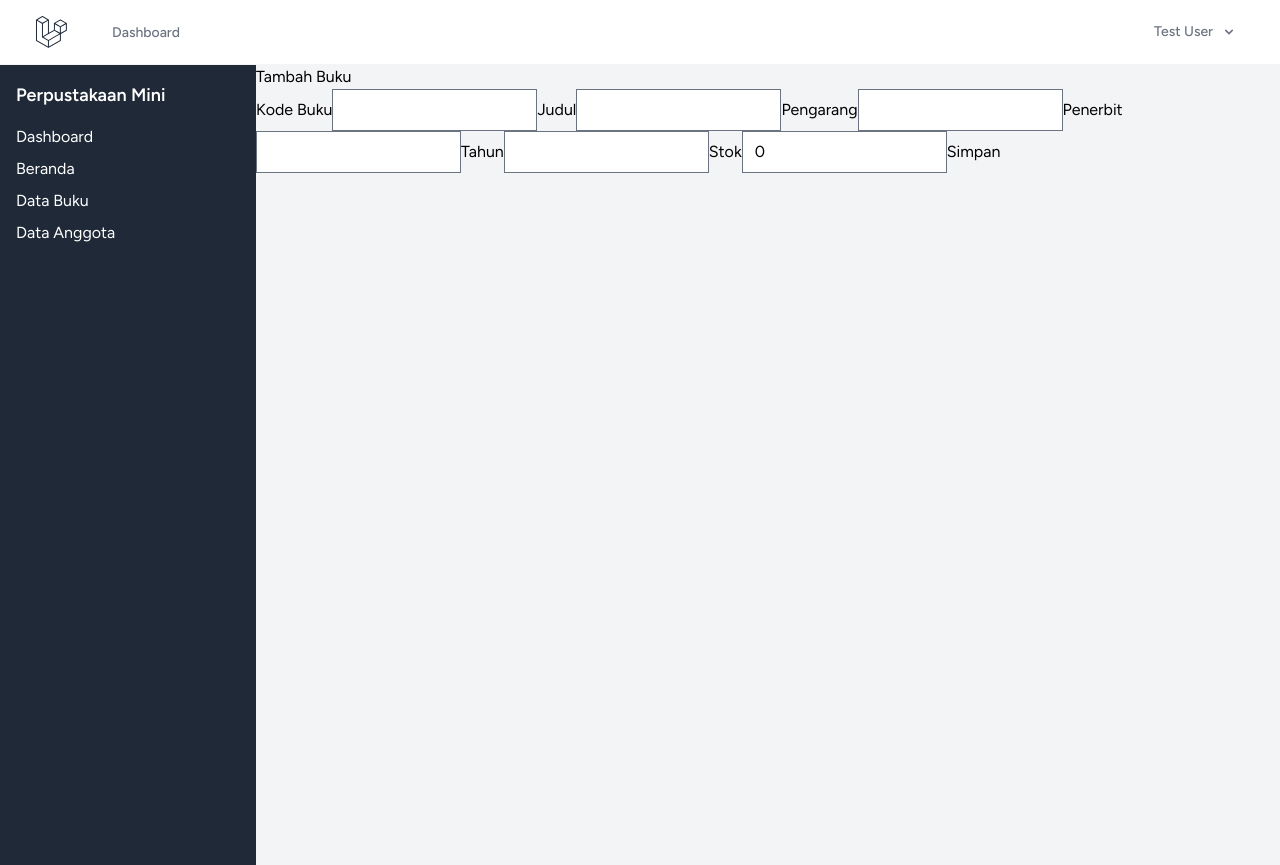
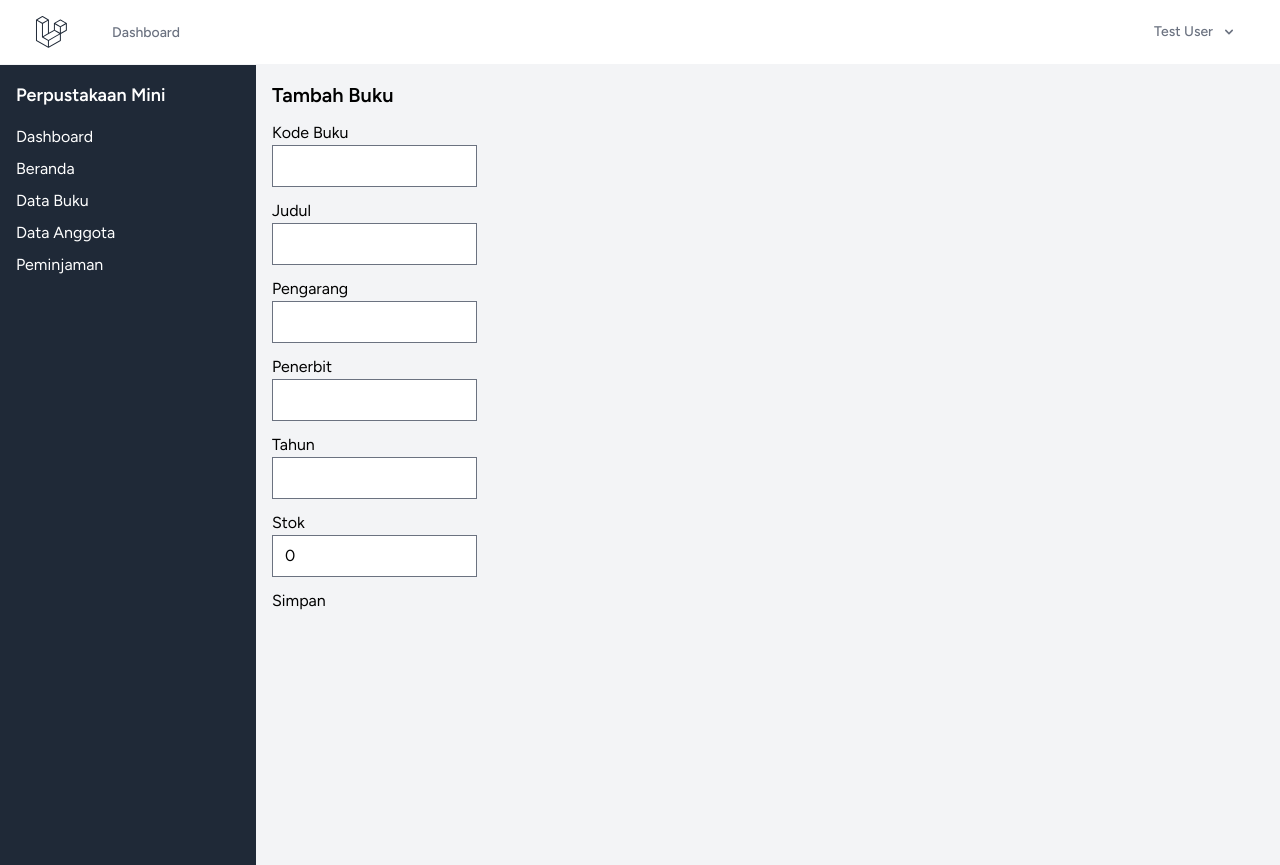
Before and after one commit to rrevertaa/perpus-app, a Laravel app: page /books/create in a window 1280 px wide. Run offline with Laravel 12, Linux system fonts and the light colour scheme; the visitor is signed in with stand-in values (Sample User, id 1); data comes from the database, SQL or seed files in the repository; style sheets or scripts are compiled from the project's sources; some libraries are stand-ins or nearby versions.

Commit message:
Pertemuan 11 – Perapian tampilan buku dan modul peminjaman

```diff
--- a/resources/js/Components/Sidebar.vue
+++ b/resources/js/Components/Sidebar.vue
@@ -11,6 +11,7 @@ import { Link } from '@inertiajs/vue3';
             <Link href="/" class="block hover:text-gray-300">Beranda</Link>
             <Link href="/books" class="block hover:text-gray-300">Data Buku</Link>
             <Link href="/members" class="block hover:text-gray-300">Data Anggota</Link>
+            <Link href="/loans" class="block hover:text-gray-300">Peminjaman</Link>
         </nav>
     </aside>
 </template>
--- a/resources/js/Pages/Books/Create.vue
+++ b/resources/js/Pages/Books/Create.vue
@@ -4,6 +4,7 @@ import { useForm } from '@inertiajs/vue3';
 import { ref, watch, onBeforeUnmount } from 'vue';
 import axios from 'axios';
 
+// useForm membuat sebuah objek form yang otomatis mengelola nilai input dan pesan error
 const form = useForm({
     kode_buku: '',
     judul: '',
@@ -13,128 +14,73 @@ const form = useForm({
     stok: 0,
 });
 
-// Status pemeriksaan kode buku
-const statusKode = ref('');
-let timerKode = null;
-let permintaanKode = null;
-
-// Memeriksa apakah kode buku sudah digunakan
-async function periksaKode() {
-    if (permintaanKode) {
-        permintaanKode.abort();
-    }
-
-    permintaanKode = new AbortController();
-    statusKode.value = 'memeriksa';
-
-    try {
-        const respons = await axios.get(route('books.cek-kode'), {
-            params: {
-                kode: form.kode_buku.trim(),
-            },
-            signal: permintaanKode.signal,
-        });
-
-        statusKode.value = respons.data.tersedia
-            ? 'tersedia'
-            : 'terpakai';
-    } catch (error) {
-        if (axios.isCancel(error) || error.name === 'CanceledError') {
-            return;
-        }
-
-        statusKode.value = 'gagal';
-    }
-}
-
-// Memeriksa kode setelah pengguna berhenti mengetik selama 500 ms
-watch(() => form.kode_buku, (nilai) => {
-    clearTimeout(timerKode);
-
-    if (permintaanKode) {
-        permintaanKode.abort();
-    }
-
-    if (!nilai || nilai.trim() === '') {
-        statusKode.value = '';
-        return;
-    }
-
-    statusKode.value = 'memeriksa';
-    timerKode = setTimeout(periksaKode, 500);
-});
-
-// Membersihkan timer dan permintaan ketika halaman ditinggalkan
-onBeforeUnmount(() => {
-    clearTimeout(timerKode);
-
-    if (permintaanKode) {
-        permintaanKode.abort();
-    }
-});
-
-// Dipanggil ketika tombol submit diklik
+// Dipanggil kembali saat tombol submit diklik
 function submit() {
+    // Mengirim data form ke route books.store, yaitu method store() pada BookController
     form.post(route('books.store'));
 }
 </script>
 
 <template>
     <AuthenticatedLayout>
-        <h1>Tambah Buku</h1>
+        <div class="p-4">
+            <h1 class="text-xl font-bold">Tambah Buku</h1>
 
-        <form @submit.prevent="submit">
+            <!-- @submit.prevent mencegah form reload halaman, lalu menjalankan submit() -->
+            <!-- space-y-3: jarak antar kelompok isian; setiap isian dibungkus div -->
+            <form @submit.prevent="submit" class="mt-3 space-y-3">
+                <div>
+                    <!-- label class="block": label tampil sebagai baris sendiri, isian turun ke bawah -->
+                    <label class="block">Kode Buku</label>
+                    <input v-model="form.kode_buku" type="text">
+                    <!-- Menampilkan pesan error dari validasi Laravel jika ada -->
+                    <div v-if="form.errors.kode_buku" class="text-red-600">
+                        {{ form.errors.kode_buku }}
+                    </div>
+                </div>
 
-            <label>Kode Buku</label>
-            <input v-model="form.kode_buku" type="text">
+                <div>
+                    <label class="block">Judul</label>
+                    <input v-model="form.judul" type="text">
+                    <div v-if="form.errors.judul" class="text-red-600">
+                        {{ form.errors.judul }}
+                    </div>
+                </div>
 
-            <span v-if="statusKode === 'memeriksa'" class="text-gray-500">
-                Memeriksa kode buku...
-            </span>
+                <div>
+                    <label class="block">Pengarang</label>
+                    <input v-model="form.pengarang" type="text">
+                    <div v-if="form.errors.pengarang" class="text-red-600">
+                        {{ form.errors.pengarang }}
+                    </div>
+                </div>
 
-            <span v-else-if="statusKode === 'tersedia'" class="text-green-700">
-                Kode buku tersedia.
-            </span>
+                <div>
+                    <label class="block">Penerbit</label>
+                    <input v-model="form.penerbit" type="text">
+                    <div v-if="form.errors.penerbit" class="text-red-600">
+                        {{ form.errors.penerbit }}
+                    </div>
+                </div>
 
-            <span v-else-if="statusKode === 'terpakai'" class="text-red-600">
-                Kode buku sudah digunakan. Gunakan kode lain.
-            </span>
+                <div>
+                    <label class="block">Tahun</label>
+                    <input v-model="form.tahun" type="text">
+                    <div v-if="form.errors.tahun" class="text-red-600">
+                        {{ form.errors.tahun }}
+                    </div>
+                </div>
 
-            <span v-else-if="statusKode === 'gagal'" class="text-yellow-700">
-                Pemeriksaan otomatis gagal. Server akan memeriksa ulang saat disimpan.
-            </span>
+                <div>
+                    <label class="block">Stok</label>
+                    <input v-model="form.stok" type="number">
+                    <div v-if="form.errors.stok" class="text-red-600">
+                        {{ form.errors.stok }}
+                    </div>
+                </div>
 
-            <span v-if="form.errors.kode_buku" class="text-red-600">
-                {{ form.errors.kode_buku }}
-            </span>
-
-            <label>Judul</label>
-            <input v-model="form.judul" type="text">
-            <span v-if="form.errors.judul">
-                {{ form.errors.judul }}
-            </span>
-
-            <label>Pengarang</label>
-            <input v-model="form.pengarang" type="text">
-            <span v-if="form.errors.pengarang">
-                {{ form.errors.pengarang }}
-            </span>
-
-            <label>Penerbit</label>
-            <input v-model="form.penerbit" type="text">
-
-            <label>Tahun</label>
-            <input v-model="form.tahun" type="text">
-
-            <label>Stok</label>
-            <input v-model="form.stok" type="number">
-
-            <button
-                type="submit"
-                :disabled="form.processing || statusKode === 'terpakai'"
-            >
-                Simpan
-            </button>
-        </form>
+                <button type="submit" :disabled="form.processing">Simpan</button>
+            </form>
+        </div>
     </AuthenticatedLayout>
 </template>
--- a/resources/js/Pages/Books/Edit.vue
+++ b/resources/js/Pages/Books/Edit.vue
@@ -2,7 +2,7 @@
 import AuthenticatedLayout from '@/Layouts/AuthenticatedLayout.vue';
 import { useForm } from '@inertiajs/vue3';
 
-// 'book' diterima dari BookController@edit (Langkah 2), berisi data lama buku ini
+// 'book' diterima dari BookController@edit, berisi data lama buku ini
 const props = defineProps({
     book: Object,
 });
@@ -19,35 +19,67 @@ const form = useForm({
 
 function submit() {
     // form.put() (bukan form.post() seperti pada Create.vue) karena ini operasi Update
-    // route('books.update', props.book.id) merujuk ke method update() pada Langkah 2
+    // route('books.update', props.book.id) merujuk ke method update() pada BookController
     form.put(route('books.update', props.book.id));
 }
 </script>
 
 <template>
     <AuthenticatedLayout>
-        <h1>Edit Buku</h1>
+        <div class="p-4">
+            <h1 class="text-xl font-bold">Edit Buku</h1>
 
-        <form @submit.prevent="submit">
-            <label>Kode Buku</label>
+            <form @submit.prevent="submit" class="mt-3 space-y-3">
+                <div>
+                    <label class="block">Kode Buku</label>
                     <input v-model="form.kode_buku" type="text">
-            <span v-if="form.errors.kode_buku">{{ form.errors.kode_buku }}</span>
+                    <div v-if="form.errors.kode_buku" class="text-red-600">
+                        {{ form.errors.kode_buku }}
+                    </div>
+                </div>
 
-            <label>Judul</label>
+                <div>
+                    <label class="block">Judul</label>
                     <input v-model="form.judul" type="text">
+                    <div v-if="form.errors.judul" class="text-red-600">
+                        {{ form.errors.judul }}
+                    </div>
+                </div>
 
-            <label>Pengarang</label>
+                <div>
+                    <label class="block">Pengarang</label>
                     <input v-model="form.pengarang" type="text">
+                    <div v-if="form.errors.pengarang" class="text-red-600">
+                        {{ form.errors.pengarang }}
+                    </div>
+                </div>
 
-            <label>Penerbit</label>
+                <div>
+                    <label class="block">Penerbit</label>
                     <input v-model="form.penerbit" type="text">
+                    <div v-if="form.errors.penerbit" class="text-red-600">
+                        {{ form.errors.penerbit }}
+                    </div>
+                </div>
 
-            <label>Tahun</label>
+                <div>
+                    <label class="block">Tahun</label>
                     <input v-model="form.tahun" type="text">
+                    <div v-if="form.errors.tahun" class="text-red-600">
+                        {{ form.errors.tahun }}
+                    </div>
+                </div>
 
-            <label>Stok</label>
+                <div>
+                    <label class="block">Stok</label>
                     <input v-model="form.stok" type="number">
-<button type="submit">Simpan Perubahan</button>
+                    <div v-if="form.errors.stok" class="text-red-600">
+                        {{ form.errors.stok }}
+                    </div>
+                </div>
+
+                <button type="submit" :disabled="form.processing">Simpan Perubahan</button>
             </form>
+        </div>
     </AuthenticatedLayout>
 </template>
--- a/resources/js/Pages/Books/Index.vue
+++ b/resources/js/Pages/Books/Index.vue
@@ -102,65 +102,79 @@ onBeforeUnmount(() => {
 
 <template>
     <AuthenticatedLayout>
-        <h1>Data Buku</h1>
+        <!-- Perbaikan tampilan: seluruh isi dibungkus div p-4 (jarak dalam) seperti halaman Anggota -->
+        <div class="p-4">
+            <h1 class="text-xl font-bold">Data Buku</h1>
 
             <!-- Flash message: Menampilkan pesan sukses dari session jika ada -->
-        <div
-            v-if="$page.props.flash.success"
-            class="alert alert-success"
-            style="color: red; margin-bottom: 10px;"
-        >
+            <div v-if="$page.props.flash.success" class="my-2 text-green-700">
                 {{ $page.props.flash.success }}
             </div>
 
-        <!-- Link menuju form tambah buku -->
+            <div class="my-3 flex items-center gap-3">
+                <!-- Link menuju form tambah buku, akan diarahkan ke Books/Create.vue -->
                 <Link href="/books/create">+ Tambah Buku</Link>
 
-        <!-- Pencarian otomatis melalui watch(keyword) -->
+                <!-- Tidak ada lagi @keyup.enter: pencarian berjalan otomatis lewat watch(keyword) -->
                 <input
                     v-model="keyword"
                     type="text"
-            placeholder="Ketik judul, pengarang, atau penerbit..."
+                    placeholder="Ketik judul atau pengarang..."
                 >
 
                 <!-- Penanda bahwa permintaan AJAX sedang berjalan -->
-        <span v-if="sedangMencari">Mencari...</span>
+                <span v-if="sedangMencari" class="text-gray-500">Mencari...</span>
+            </div>
 
             <!-- Pesan jika permintaan AJAX gagal -->
-        <p v-if="pesanError">{{ pesanError }}</p>
+            <div v-if="pesanError" class="my-2 text-red-600">
+                {{ pesanError }}
+            </div>
 
-        <table>
+            <!-- border-collapse: garis antar sel menyatu; border px-3 py-2: garis dan jarak isi -->
+            <table class="border-collapse">
                 <thead>
                     <tr>
-                    <th>Kode</th>
-                    <th>Judul</th>
-                    <th>Pengarang</th>
-                    <th>Stok</th>
-                    <th>Aksi</th>
+                        <th class="border px-3 py-2">Kode</th>
+                        <th class="border px-3 py-2">Judul</th>
+                        <th class="border px-3 py-2">Pengarang</th>
+                        <th class="border px-3 py-2">Stok</th>
+                        <th class="border px-3 py-2">Aksi</th>
                     </tr>
                 </thead>
 
                 <tbody>
-                <!-- Membaca hasil pencarian atau daftar bawaan -->
+                    <!-- v-for membaca daftarBuku (hasil pencarian atau daftar bawaan), bukan books.data -->
                     <tr v-for="book in daftarBuku" :key="book.id">
-                    <td>{{ book.kode_buku }}</td>
-                    <td>{{ book.judul }}</td>
-                    <td>{{ book.pengarang }}</td>
-                    <td>{{ book.stok }}</td>
-                    <td>
-                        <!-- Link menuju form edit buku -->
-                        <Link :href="`/books/${book.id}/edit`">Edit</Link>
+                        <td class="border px-3 py-2">{{ book.kode_buku }}</td>
+                        <td class="border px-3 py-2">{{ book.judul }}</td>
+                        <td class="border px-3 py-2">{{ book.pengarang }}</td>
+                        <td class="border px-3 py-2">{{ book.stok }}</td>
+                        <td class="border px-3 py-2">
+                            <!-- Link menuju form edit buku, akan diarahkan ke Books/Edit.vue -->
+                            <Link :href="`/books/${book.id}/edit`" class="mr-3">Edit</Link>
 
-                        <!-- Tombol hapus buku -->
+                            <!-- Tombol hapus buku, memanggil function hapus() di atas -->
                             <button @click="hapus(book.id)">Hapus</button>
                         </td>
                     </tr>
 
                     <!-- Pesan jika tidak ada data yang cocok -->
                     <tr v-if="daftarBuku.length === 0">
-                    <td colspan="5">Tidak ada buku yang ditemukan.</td>
+                        <td colspan="5" class="border px-3 py-2">
+                            Tidak ada data yang ditemukan.
+                        </td>
                     </tr>
                 </tbody>
             </table>
+
+            <!-- Baris baru: tautan paginasi, hanya untuk daftar bawaan (sama seperti halaman Anggota) -->
+            <div v-if="hasilCari === null" class="mt-3 flex gap-3">
+                <template v-for="link in books.links" :key="link.label">
+                    <Link v-if="link.url" :href="link.url" v-html="link.label" />
+                    <span v-else v-html="link.label" class="text-gray-400" />
+                </template>
+            </div>
+        </div>
     </AuthenticatedLayout>
 </template>
--- /dev/null
+++ b/resources/js/Pages/Loans/Create.vue
@@ -0,0 +1,75 @@
+<script setup>
+import AuthenticatedLayout from '@/Layouts/AuthenticatedLayout.vue';
+import { useForm } from '@inertiajs/vue3';
+
+// 'members' dan 'books' diterima dari LoanController@create,
+// dipakai untuk mengisi pilihan pada dua dropdown
+defineProps({
+    members: Array,
+    books: Array,
+});
+
+// Hanya dua isian yang dipilih petugas; tanggal pinjam dan jatuh tempo diisi otomatis oleh server
+const form = useForm({
+    member_id: '',
+    book_id: '',
+});
+
+function submit() {
+    // Mengirim data ke route loans.store, yaitu method store() pada LoanController
+    form.post(route('loans.store'));
+}
+</script>
+
+<template>
+    <AuthenticatedLayout>
+        <div class="p-4">
+            <h1 class="text-xl font-bold">Pinjam Buku</h1>
+
+            <form @submit.prevent="submit" class="mt-3 space-y-3">
+                <div>
+                    <label class="block">Anggota</label>
+                    <!-- v-model pada select menyimpan value dari option yang dipilih (id anggota) -->
+                    <select v-model="form.member_id">
+                        <option value="" disabled>-- Pilih anggota --</option>
+                        <!-- value = id yang dikirim ke server; tulisan di antara tag = yang dibaca petugas -->
+                        <option v-for="member in members" :key="member.id" :value="member.id">
+                            {{ member.nama }} ({{ member.nis_nim }})
+                        </option>
+                    </select>
+
+                    <div v-if="form.errors.member_id" class="text-red-600">
+                        {{ form.errors.member_id }}
+                    </div>
+                </div>
+
+                <div>
+                    <label class="block">Buku</label>
+                    <select v-model="form.book_id">
+                        <option value="" disabled>-- Pilih buku --</option>
+                        <option v-for="book in books" :key="book.id" :value="book.id">
+                            {{ book.judul }} (stok: {{ book.stok }})
+                        </option>
+                    </select>
+
+                    <div v-if="form.errors.book_id" class="text-red-600">
+                        {{ form.errors.book_id }}
+                    </div>
+
+                    <!-- Pemberitahuan jika semua buku stoknya habis -->
+                    <div v-if="books.length === 0" class="text-yellow-700">
+                        Belum ada buku dengan stok tersedia.
+                    </div>
+                </div>
+
+                <p class="text-gray-500">
+                    Tanggal pinjam adalah hari ini. Jatuh tempo otomatis 14 hari setelah tanggal pinjam.
+                </p>
+
+                <button type="submit" :disabled="form.processing">
+                    Simpan Peminjaman
+                </button>
+            </form>
+        </div>
+    </AuthenticatedLayout>
+</template>
--- /dev/null
+++ b/resources/js/Pages/Loans/Index.vue
@@ -0,0 +1,100 @@
+<script setup>
+import AuthenticatedLayout from '@/Layouts/AuthenticatedLayout.vue';
+import { Link } from '@inertiajs/vue3';
+
+// 'loans' diterima dari LoanController@index, berisi data peminjaman
+// beserta anggota (loan.member) dan buku (loan.book) yang terkait
+defineProps({
+    loans: Object,
+});
+</script>
+
+<template>
+    <AuthenticatedLayout>
+        <div class="p-4">
+            <h1 class="text-xl font-bold">Data Peminjaman</h1>
+
+            <!-- Flash message: pesan sukses dari session -->
+            <div v-if="$page.props.flash.success" class="my-2 text-green-700">
+                {{ $page.props.flash.success }}
+            </div>
+
+            <div class="my-3">
+                <!-- Link menuju form peminjaman -->
+                <Link href="/loans/create">+ Pinjam Buku</Link>
+            </div>
+
+            <table class="border-collapse">
+                <thead>
+                    <tr>
+                        <th class="border px-3 py-2">Anggota</th>
+                        <th class="border px-3 py-2">Kode Buku</th>
+                        <th class="border px-3 py-2">Buku</th>
+                        <th class="border px-3 py-2">Tanggal Pinjam</th>
+                        <th class="border px-3 py-2">Jatuh Tempo</th>
+                        <th class="border px-3 py-2">Status</th>
+                    </tr>
+                </thead>
+
+                <tbody>
+                    <!-- loans.data berisi daftar peminjaman untuk halaman ini -->
+                    <tr v-for="loan in loans.data" :key="loan.id">
+                        <td class="border px-3 py-2">
+                            {{ loan.member.nama }}
+                        </td>
+
+                        <td class="border px-3 py-2">
+                            {{ loan.book.kode_buku }}
+                        </td>
+
+                        <td class="border px-3 py-2">
+                            {{ loan.book.judul }}
+                        </td>
+
+                        <td class="border px-3 py-2">
+                            {{ loan.tanggal_pinjam }}
+                        </td>
+
+                        <td class="border px-3 py-2">
+                            {{ loan.tanggal_kembali_rencana }}
+                        </td>
+
+                        <td class="border px-3 py-2">
+                            <!-- Warna status: kuning jika masih dipinjam, hijau jika sudah kembali -->
+                            <span
+                                :class="loan.status === 'dipinjam'
+                                    ? 'text-yellow-700'
+                                    : 'text-green-700'"
+                            >
+                                {{ loan.status }}
+                            </span>
+                        </td>
+                    </tr>
+
+                    <!-- Pesan jika belum ada data peminjaman -->
+                    <tr v-if="loans.data.length === 0">
+                        <td colspan="6" class="border px-3 py-2">
+                            Belum ada data peminjaman.
+                        </td>
+                    </tr>
+                </tbody>
+            </table>
+
+            <!-- Tautan paginasi -->
+            <div class="mt-3 flex gap-3">
+                <template v-for="link in loans.links" :key="link.label">
+                    <Link
+                        v-if="link.url"
+                        :href="link.url"
+                        v-html="link.label"
+                    />
+                    <span
+                        v-else
+                        v-html="link.label"
+                        class="text-gray-400"
+                    />
+                </template>
+            </div>
+        </div>
+    </AuthenticatedLayout>
+</template>
--- a/routes/web.php
+++ b/routes/web.php
@@ -6,6 +6,7 @@ use Illuminate\Support\Facades\Route;
 use App\Http\Controllers\HomeController;
 use App\Http\Controllers\BookController;   // baris baru: memanggil BookController
 use App\Http\Controllers\MemberController;
+use App\Http\Controllers\LoanController;
 use Inertia\Inertia;
 
 Route::get('/', [HomeController::class, 'index']);
@@ -28,6 +29,7 @@ Route::middleware(['auth'])->group(function () {
 
     Route::resource('books', BookController::class);
     Route::resource('members', MemberController::class);
+    Route::resource('loans', LoanController::class)->only(['index', 'create', 'store']);
 
 });
 
```
Also changed, not shown: app/Http/Controllers/LoanController.php (added, +103 -0 lines). Lines whose indentation alone changed are shown as unchanged.
